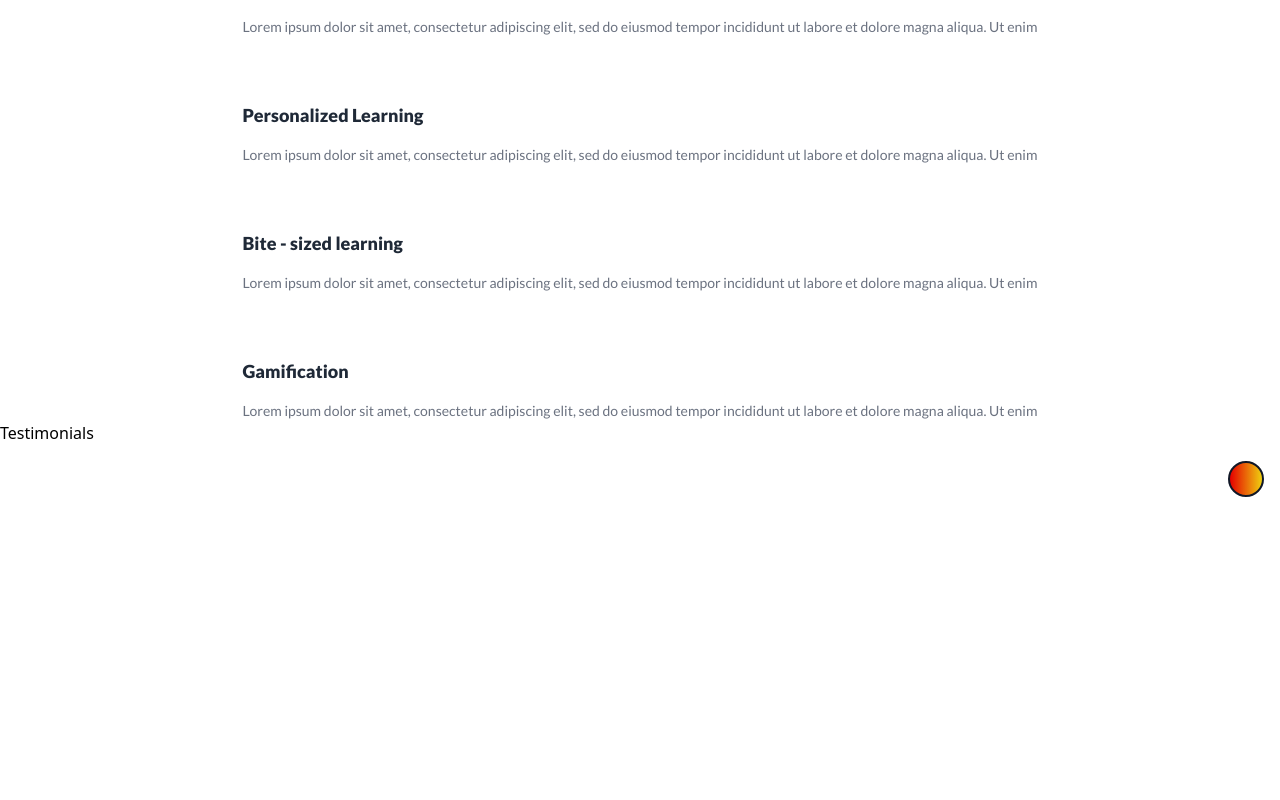
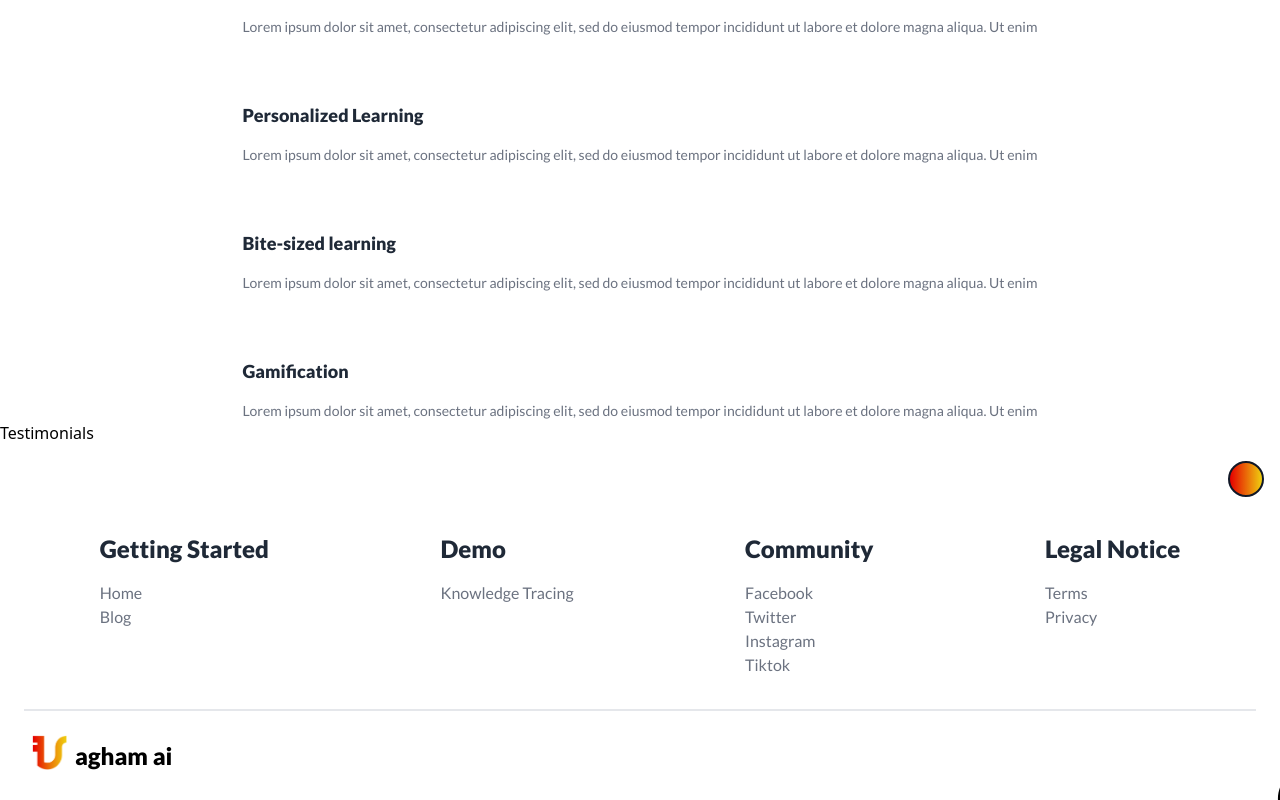
Before and after one commit to masayahingpuno/avante, a Next.js app: page / in a window 1280 px wide. Shown: the part 839-1639 px from the top of the page. Before the commit the page ends 1356 px from the top, so only its background shows below. Built offline with nearby package versions, Linux system fonts and the light colour scheme.

Commit message:
Initial Footer

```diff
--- a/components/Footer.tsx
+++ b/components/Footer.tsx
@@ -1,7 +1,59 @@
-import React from 'react'
+import React from "react";
+import Image from "next/image";
+import Link from "next/link";
 
-export default function Footer() {
+function Footer() {
   return (
-    <div>Footer</div>
-  )
+    <div className="container mx-auto h-full w-full px-6 pt-4 font-main subpixel-antialiased">
+      <div className="mb-6 flex flex-col items-start justify-start gap-5 pb-2 md:flex-row md:justify-around">
+        <div className="">
+          <h1 className="text-xl font-bold text-gray-800 md:pb-4 md:text-2xl">
+            Getting Started
+          </h1>
+          <div className="text-gray-500">Home</div>
+          <div className="text-gray-500">Blog</div>
+        </div>
+        <div className="">
+          <h1 className="text-xl font-bold text-gray-800 md:pb-4 md:text-2xl">
+            Demo
+          </h1>
+          <div className="text-gray-500">Knowledge Tracing</div>
+        </div>
+        <div className="">
+          <h1 className="text-xl font-bold text-gray-800 md:pb-4 md:text-2xl">
+            Community
+          </h1>
+          <div className="text-gray-500">Facebook</div>
+          <div className="text-gray-500">Twitter</div>
+          <div className="text-gray-500">Instagram</div>
+          <div className="text-gray-500">Tiktok</div>
+        </div>
+        <div className="">
+          <h1 className="text-xl font-bold text-gray-800 md:pb-4 md:text-2xl">
+            Legal Notice
+          </h1>
+          <div className="text-gray-500">Terms</div>
+          <div className="text-gray-500">Privacy</div>
+        </div>
+      </div>
+      <div className="flex justify-start border-t-2 border-gray-200 py-4">
+        <Link href="/">
+          <a className="flex items-center justify-end md:w-1/4 md:justify-start">
+            <div className="p-2 pl-6 md:p-2">
+              <Image
+                src="/logo4.png"
+                alt="logo"
+                quality={100}
+                width={35}
+                height={35}
+              />
+            </div>
+            <div className="font-main text-2xl font-bold ">agham ai</div>
+          </a>
+        </Link>
+      </div>
+    </div>
+  );
 }
+
+export default Footer;
--- a/components/Front/Feature.tsx
+++ b/components/Front/Feature.tsx
@@ -2,13 +2,13 @@ import React from "react";
 
 function Feature() {
   return (
-    <div className="container mx-auto flex flex-col items-center justify-center px-4 pt-24">
-      <div className="font-main text-5xl font-bold text-gray-900">Features</div>
-      <div className="text-md pt-4 font-main text-gray-500">
+    <div className="container mx-auto flex flex-col items-center justify-center px-4 pt-24 font-main subpixel-antialiased">
+      <div className="text-5xl font-bold text-gray-900">Features</div>
+      <div className="text-md pt-4  text-gray-500">
         Lorem ipsum dolor sit amet, consectetur adipiscing elit, sed do eiusmod
       </div>
-      <div className="mt-10  flex w-full flex-col items-center justify-center gap-16">
-        <div className="font-main">
+      <div className="mt-10 flex w-full flex-col items-center justify-center gap-16">
+        <div>
           <h1 className="text-lg font-bold text-gray-800 ">
             Knowledge Tracing System
           </h1>
@@ -18,7 +18,7 @@ function Feature() {
           </p>
         </div>
 
-        <div className="font-main">
+        <div>
           <h1 className="text-lg font-bold text-gray-800 ">
             AI powered content generation
           </h1>
@@ -27,7 +27,7 @@ function Feature() {
             eiusmod tempor incididunt ut labore et dolore magna aliqua. Ut enim
           </p>
         </div>
-        <div className="font-main">
+        <div>
           <h1 className="text-lg font-bold text-gray-800">
             Personalized Learning
           </h1>
@@ -36,16 +36,16 @@ function Feature() {
             eiusmod tempor incididunt ut labore et dolore magna aliqua. Ut enim
           </p>
         </div>
-        <div className="font-main">
+        <div>
           <h1 className="text-lg font-bold text-gray-800 ">
-            Bite - sized learning
+            Bite-sized learning
           </h1>
           <p className="mt-4 text-sm text-gray-500">
             Lorem ipsum dolor sit amet, consectetur adipiscing elit, sed do
             eiusmod tempor incididunt ut labore et dolore magna aliqua. Ut enim
           </p>
         </div>
-        <div className="font-main">
+        <div>
           <h1 className="text-lg font-bold text-gray-800 ">Gamification</h1>
           <p className="mt-4 text-sm text-gray-500">
             Lorem ipsum dolor sit amet, consectetur adipiscing elit, sed do
--- a/components/Layout.tsx
+++ b/components/Layout.tsx
@@ -1,6 +1,6 @@
 import React from "react";
 import Header from "./Header";
-//import Footer from './Footer'
+import Footer from "./Footer";
 import Totop from "./Totop";
 
 export default function Layout({ children }) {
@@ -9,6 +9,7 @@ export default function Layout({ children }) {
       <Header />
       {children}
       <Totop />
+      <Footer />
     </div>
   );
 }
--- a/package.json
+++ b/package.json
@@ -23,6 +23,7 @@
     "yup": "^0.32.11"
   },
   "devDependencies": {
+    "@types/jest": "^27.4.0",
     "@types/node": "^17.0.18",
     "@types/react": "^17.0.39",
     "autoprefixer": "^10.4.2",
```
Also changed, not shown: 1 other file (tests, documents, lock files or other folders).
